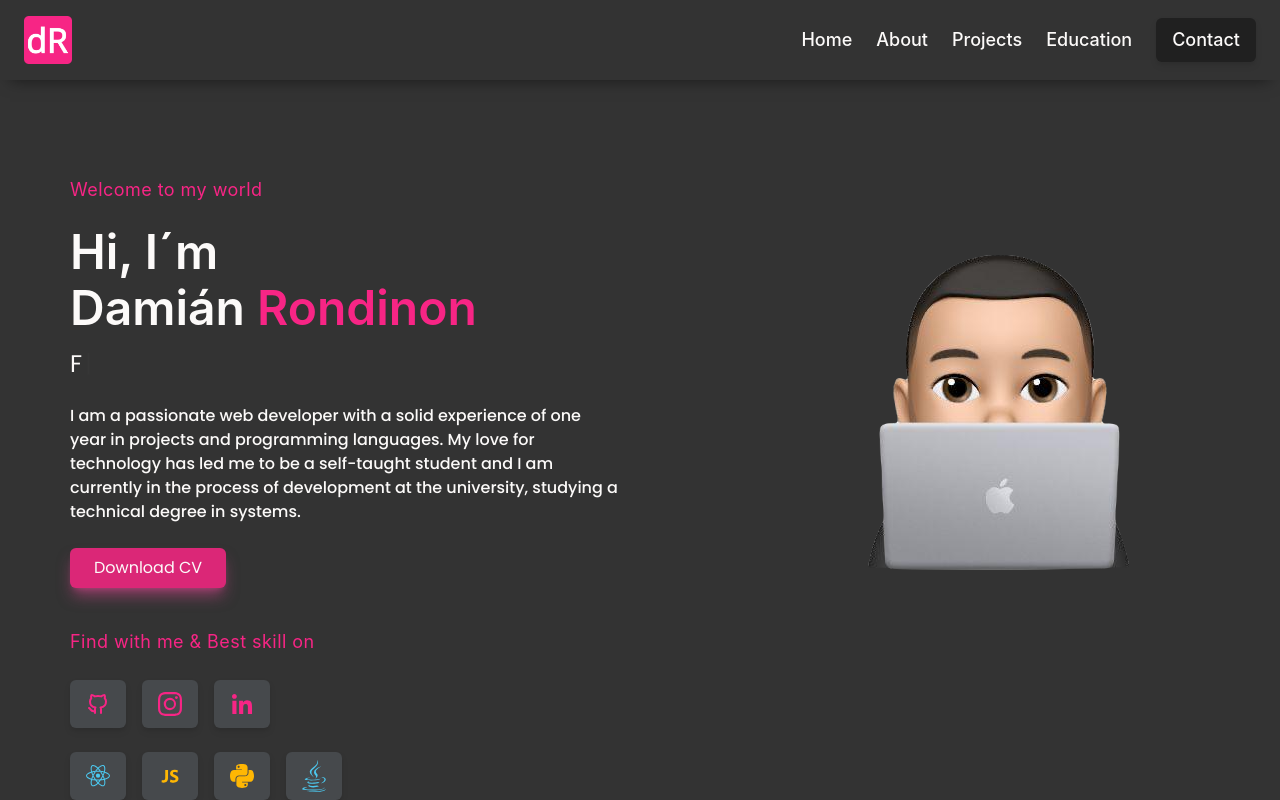
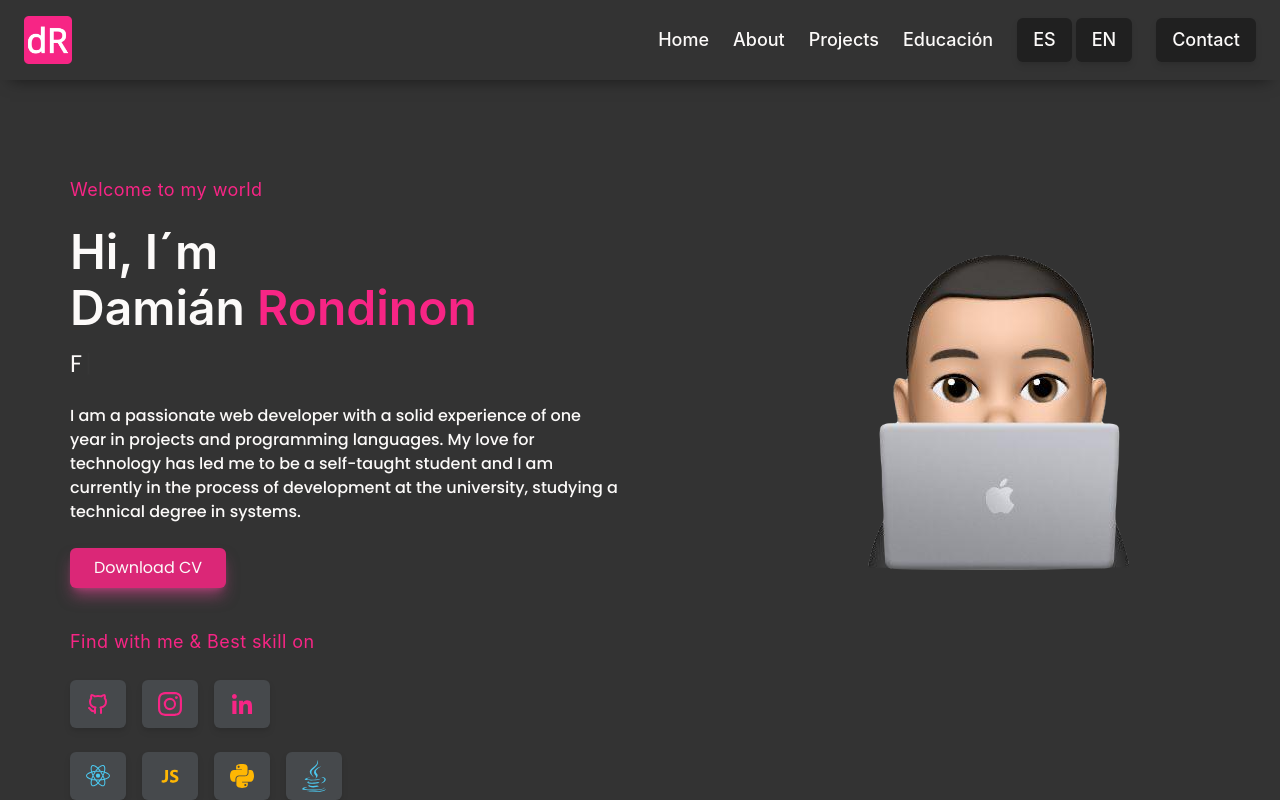
Before and after one commit to DamianRondinon/portfolio, a Next.js app: page / in a window 1280 px wide. Built offline with nearby package versions, Linux system fonts and the light colour scheme.

Commit message:
test of new function

```diff
--- a/components/Navbar.tsx
+++ b/components/Navbar.tsx
@@ -7,8 +7,12 @@ import { MdOutlineClose } from "react-icons/md";
 import { BsInstagram } from "react-icons/bs";
 import { TbBrandGithub, TbBrandTwitter } from "react-icons/tb";
 import { GrLinkedinOption } from "react-icons/gr";
+import { StateLanguage } from "@/pages/context/language/StateLanguage";
+import { DispatchLanguage } from "@/pages/context/language/DispatchLanguage";
 
 const Navbar = () => {
+  const { language } = StateLanguage();
+  const dispatchLanguage = DispatchLanguage();
   const ref = useRef<string | any>("");
   const [showMenu, setShowMenu] = useState(false);
   const handleScroll = (e: React.MouseEvent<HTMLAnchorElement, MouseEvent>) => {
@@ -94,9 +98,37 @@ const Navbar = () => {
                 animate={{ y: 0, opacity: 1 }}
                 transition={{ duration: 0.3, delay: 0.5 }}
               >
-                Education
+                { language.labels.lb_save }
               </motion.li>
             </Link>
+
+            <Link
+              className="flex items-center gap-1 font-medium hover:text-[#f72585] cursor-pointer duration-200 nav-link"
+              href=""
+              onClick={handleScroll}
+            >
+              <motion.button
+                onClick={ () => dispatchLanguage({type:"ES"})}
+                initial={{ y: -10, opacity: 0 }}
+                animate={{ y: 0, opacity: 1 }}
+                transition={{ delay: 0.6 }}
+                className="border-none outline-none	px-4 py-2 rounded-md bg-buttonBlack bg-opacity-100 transition-all hover:bg-contratsColor drop-shadow-md "
+              >
+                ES
+              </motion.button>
+
+              <motion.button
+                onClick={ () => dispatchLanguage({type:"EN"})}
+                initial={{ y: -10, opacity: 0 }}
+                animate={{ y: 0, opacity: 1 }}
+                transition={{ delay: 0.6 }}
+                className="border-none outline-none	px-4 py-2 rounded-md bg-buttonBlack bg-opacity-100 transition-all hover:bg-contratsColor drop-shadow-md "
+              >
+                EN
+              </motion.button>
+
+            </Link>
+
             {/*
             <Link
               className="flex items-center gap-1 font-medium hover:text-[#f72585] cursor-pointer duration-200 nav-link"
@@ -211,6 +243,7 @@ const Navbar = () => {
                       Education
                     </motion.li>
                   </Link>
+
                   {/*
             <Link
               className="flex items-center gap-1 font-medium hover:text-[#f72585] cursor-pointer duration-200 nav-link"
@@ -291,11 +324,12 @@ const Navbar = () => {
                   </motion.a>
                 </div>
                 <motion.a
-                initial={{ y: 20, opacity: 0 }}
-                animate={{ y: 0, opacity: 1 }}
-                transition={{ delay: 1.1, ease: "easeIn" }}
-                className="text-md w-72 tracking-widest text-textPink text-center"
-                href="">
+                  initial={{ y: 20, opacity: 0 }}
+                  animate={{ y: 0, opacity: 1 }}
+                  transition={{ delay: 1.1, ease: "easeIn" }}
+                  className="text-md w-72 tracking-widest text-textPink text-center"
+                  href=""
+                >
                   <p>damianrondinon@gmail.com</p>
                 </motion.a>
               </div>
--- /dev/null
+++ b/pages/config/configLanguage.tsx
@@ -0,0 +1,10 @@
+import { languageEn } from "./language_en";
+import { languageEs } from "./language:es";
+
+export const configLanguage = {
+  language: {
+    EN: languageEn,
+    ES: languageEs,
+  },
+  languageDefault: languageEs,
+};
--- /dev/null
+++ b/pages/config/language:es.tsx
@@ -0,0 +1,7 @@
+export const languageEs = {
+    code: "ES",
+    labels: {
+      lb_save: "Educación",
+      lb_delete: "Borrar",
+    },
+  };
--- /dev/null
+++ b/pages/config/language_en.tsx
@@ -0,0 +1,7 @@
+export const languageEn = {
+  code: "EN",
+  labels: {
+    lb_save: "Education",
+    lb_delete: "Delete",
+  },
+};
--- /dev/null
+++ b/pages/context/language/DispatchLanguage.tsx
@@ -0,0 +1,4 @@
+import { useContext } from "react";
+import { CreatedContextDispatch } from "./LanguageContext";
+
+export const DispatchLanguage = ( ) => useContext(CreatedContextDispatch);
--- /dev/null
+++ b/pages/context/language/LanguageContext.tsx
@@ -0,0 +1,55 @@
+import { createContext, useReducer, ReactNode } from "react";
+import { configLanguage } from "@/pages/config/configLanguage";
+import {
+  Action,
+  initialState,
+  languageReducer,
+} from "../reducers/languageReducer";
+import { Language } from "./language.type";
+
+const init = () => {
+  if (typeof window !== "undefined") {
+    const hasData = localStorage.getItem("language");
+
+    if (hasData === null) {
+      return initialState;
+    }
+
+    if (hasData === configLanguage.language.EN.code) {
+      return {
+        codeLanguage: configLanguage.language.EN.code,
+        labels: configLanguage.language.EN.labels,
+      };
+    }
+    return {
+      codeLanguage: configLanguage.language.ES.code,
+      labels: configLanguage.language.ES.labels,
+    };
+  } else {
+    return initialState;
+  }
+};
+
+type Props = { children: ReactNode };
+
+type ContextDispatch = (action: Action) => void;
+
+type Context = { language: Language };
+
+export const CreateContextLanguage = createContext<Context>({
+  language: initialState,
+});
+
+export const CreatedContextDispatch = createContext<ContextDispatch>(() => {});
+
+export const LanguageContext = ({ children }: Props) => {
+  const [language, dispatch] = useReducer(languageReducer, initialState, init);
+
+  return (
+    <CreatedContextDispatch.Provider value={dispatch}>
+      <CreateContextLanguage.Provider value={{ language }}>
+        {children}
+      </CreateContextLanguage.Provider>
+    </CreatedContextDispatch.Provider>
+  );
+};
--- /dev/null
+++ b/pages/context/language/StateLanguage.tsx
@@ -0,0 +1,4 @@
+import { useContext } from "react";
+import { CreateContextLanguage } from "./LanguageContext";
+
+export const StateLanguage = () => useContext(CreateContextLanguage);
--- /dev/null
+++ b/pages/context/reducers/languageReducer.tsx
@@ -0,0 +1,27 @@
+import { configLanguage } from "@/pages/config/configLanguage";
+
+export const initialState = {
+  codeLanguage: configLanguage.languageDefault.code,
+  labels: configLanguage.languageDefault.labels
+};
+
+export type Action = {
+  type: string;
+};
+
+export const languageReducer = (state = initialState, action: Action) => {
+  switch (action.type) {
+    case "ES":
+      return {
+        codeLanguage:configLanguage.language.ES.code,
+        labels:configLanguage.language.ES.labels
+      }
+      case "EN":
+      return {
+        codeLanguage:configLanguage.language.EN.code,
+        labels:configLanguage.language.EN.labels
+      }
+
+      default: return state;
+  }
+};
--- a/pages/index.tsx
+++ b/pages/index.tsx
@@ -15,6 +15,7 @@ import Projects from "@/components/Projects";
 import Archive from "@/components/Archive";
 import Contact from "@/components/Contact";
 import Footer from "@/components/Footer";
+import { LanguageContext } from "./context/language/LanguageContext";
 
 export default function Home() {
   return (
@@ -25,6 +26,7 @@ export default function Home() {
         <meta name="viewport" content="width=device-width, initial-scale=1" />
         <link rel="icon" href="/logo.ico" />
       </Head>
+      <LanguageContext>
         <main className="w-full h-screen font-bodyFont bg-bodyColor text-textLight overflow-x-hidden overflow-y-scroll">
           <Navbar />
           <div className="w-full h-[88vh] xl:flex items-center gap-20 justify-between">
@@ -40,6 +42,7 @@ export default function Home() {
             </div>
           </div>
         </main>
+      </LanguageContext>
     </>
   );
 }
```
Also changed, not shown: en.json (added, +8 -0 lines), es.json (added, +8 -0 lines), pages/context/language/language.type.tsx (added, +9 -0 lines). Lines whose indentation alone changed are shown as unchanged.
